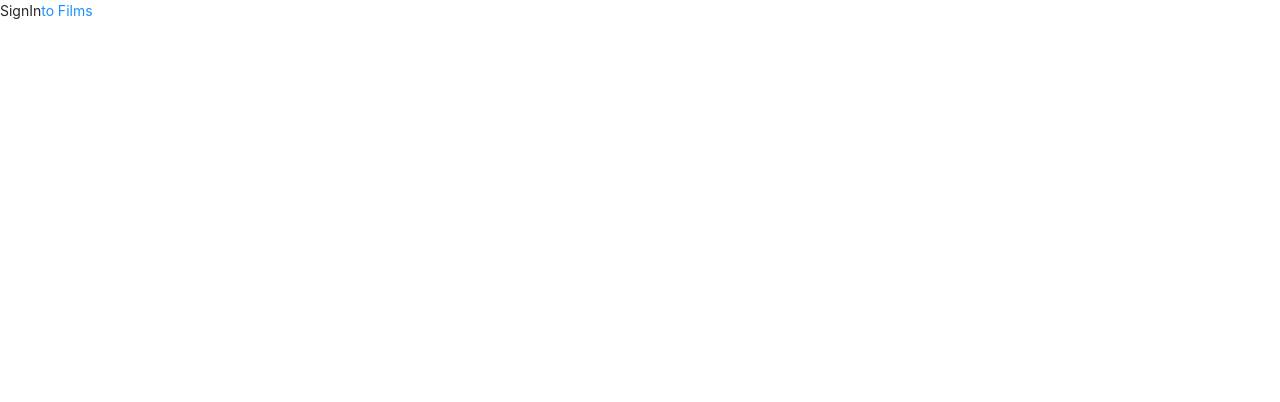
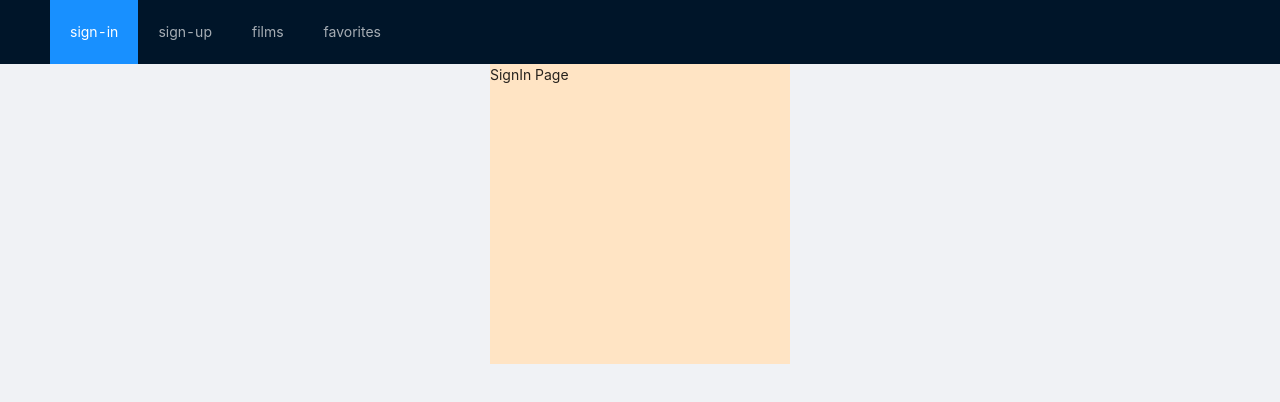
Before and after one commit to Affrit/Films, a React (Create React App) app: page / in a window 1280 px wide. Shown: the top 402 px of the page. Built offline with nearby package versions, Linux system fonts and the light colour scheme; the HTML template or start-up script is replaced by a standard one.

Commit message:
base layouts has been added

```diff
--- a/src/App.css
+++ b/src/App.css
@@ -1,3 +1,5 @@
+@import '~antd/dist/antd.css';
+
 .app {
-
+  min-height: 100vh;
 }
--- a/src/App.js
+++ b/src/App.js
@@ -4,7 +4,11 @@ import { Provider } from 'react-redux';
 import store from './store/store.js';
 import { BrowserRouter, Routes, Route } from "react-router-dom";
 import { PrivateRoute } from './HOC/PrivateRoute';
+import { Layout } from 'antd';
 
+import { HeaderApp } from './components/Layouts/Header/HeaderApp';
+import { ContentApp } from './components/Layouts/Content/ContentApp';
+import { SiderApp } from './components/Layouts/Sider/SiderApp';
 import { FilmsPage } from './components/FilmsPage/FilmsPage';
 import { CurrentFilmPage } from './components/CurrentFilmPage/CurrentFilmPage';
 import { SignUp } from './components/SignUpPage/SignUp';
@@ -14,6 +18,9 @@ function App() {
   return (
     <Provider store={store}>
       <BrowserRouter>
+        <Layout className='app'>
+          <HeaderApp />
+          <ContentApp>
             <Routes>
               <Route path="/" element={<SignIn />} />
               <Route path="/films" element={<FilmsPage />} />
@@ -27,6 +34,8 @@ function App() {
               } />
               <Route path="*" element={'404 page'} />
             </Routes>
+          </ContentApp>
+        </Layout>
       </BrowserRouter>
     </Provider>
   )
--- a/src/components/FilmsPage/FilmsPage.jsx
+++ b/src/components/FilmsPage/FilmsPage.jsx
@@ -1,15 +1,11 @@
+import './style.css'
 import React, { useEffect } from 'react';
 import { Link } from "react-router-dom";
 import { useDispatch, useSelector } from 'react-redux';
 import { getFilms } from '../../store/actions/actions';
 import { Pagination } from 'antd';
-import 'antd/dist/antd.css';
 import { setPageAC } from '../../store/actions/actions';
-
-import { Layout, Menu, Breadcrumb } from 'antd';
-import { UserOutlined, LaptopOutlined, NotificationOutlined } from '@ant-design/icons';
-const { SubMenu } = Menu;
-const { Header, Content, Sider } = Layout;
+import { SiderApp } from '../Layouts/Sider/SiderApp';
 
 const baseUrl = 'https://image.tmdb.org/t/p/w500'
 
@@ -29,9 +25,12 @@ export const FilmsPage = () => {
   const spawnImg = () => {
     if (!filmsData.results) return
     if (filmsData.results.length === 0) return <span>Films not Found</span>
+
     return filmsData.results.map(film => { ////////// film card will be return here
       return <Link key={film.id} to={`/films/${film.id}`}>
+        <div className='films__item'>
           <img src={baseUrl + film.poster_path} style={{ width: '200px' }} alt="#" />
+        </div>
       </Link>
     })
   }
@@ -42,20 +41,13 @@ export const FilmsPage = () => {
 
 
   return (
-    <div>
+    <>
+      <SiderApp />
+      <div className='films-page'>
         <div>
           FilmsPage
-        <div>
-          <Link to='/sign-in' >to sign-in</Link>
         </div>
-        <div>
-          <Link to='/sign-up' >to sign-up</Link>
-        </div>
-        <div>
-          <Link to='/favorites' >to favorites</Link>
-        </div>
-      </div>
-      <div>
+        <div className='films'>
           {isFetching ? <span>LOADING...</span> : spawnImg()}
         </div>
         <Pagination showQuickJumper showSizeChanger={false}
@@ -63,5 +55,6 @@ export const FilmsPage = () => {
           onChange={onChangePage}
         />
       </div>
+    </>
   )
 }
--- /dev/null
+++ b/src/components/FilmsPage/style.css
@@ -0,0 +1,19 @@
+.films-page {
+  display: flex;
+  justify-content: center;
+  align-items: center;
+  justify-content: center;
+  flex-direction: column;
+  padding: 10px;
+}
+
+.films {
+  display: flex;
+  flex-wrap: wrap;
+  justify-content: center;
+}
+
+.films__item {
+  width: 20%;
+  padding: 10px;
+}
--- /dev/null
+++ b/src/components/Layouts/Content/ContentApp.jsx
@@ -0,0 +1,16 @@
+import { Layout, Menu, Breadcrumb } from 'antd';
+import { UserOutlined, LaptopOutlined, NotificationOutlined } from '@ant-design/icons';
+import { Link } from 'react-router-dom';
+
+const { SubMenu } = Menu
+const { Header, Content, Sider } = Layout
+
+export const ContentApp = ({ children }) => {
+  return (
+      <Content className="site-layout" style={{ padding: '0 50px'}}>
+        <div className="site-layout-background" style={{ display: 'flex', justifyContent: 'center' }}>
+          {children}
+        </div>
+      </Content>
+  )
+}
--- /dev/null
+++ b/src/components/Layouts/Header/HeaderApp.jsx
@@ -0,0 +1,28 @@
+import { Layout, Menu, Breadcrumb } from 'antd';
+import { UserOutlined, LaptopOutlined, NotificationOutlined } from '@ant-design/icons';
+import { Link } from 'react-router-dom';
+
+const { SubMenu } = Menu
+const { Header, Content, Sider } = Layout
+
+export const HeaderApp = () => {
+  return (
+      <Header className="header">
+        <div className="logo" />
+        <Menu theme="dark" mode="horizontal" defaultSelectedKeys={['1']}>
+          <Menu.Item key="1">
+            <Link to='/sign-in' >sign-in</Link>
+          </Menu.Item>
+          <Menu.Item key="2">
+            <Link to='/sign-up' >sign-up</Link>
+          </Menu.Item>
+          <Menu.Item key="3">
+            <Link to='/films' >films</Link>
+          </Menu.Item>
+          <Menu.Item key="4">
+            <Link to='/favorites' >favorites</Link>
+          </Menu.Item>
+        </Menu>
+      </Header>
+  )
+}
--- /dev/null
+++ b/src/components/Layouts/Sider/SiderApp.jsx
@@ -0,0 +1,41 @@
+import { Layout, Menu, Breadcrumb } from 'antd';
+import { UserOutlined, LaptopOutlined, NotificationOutlined } from '@ant-design/icons';
+import { Link } from 'react-router-dom';
+
+const { SubMenu } = Menu
+const { Header, Content, Sider } = Layout
+
+export const SiderApp = () => {
+  return (
+    <Layout>
+      <Sider theme='dark' width={200} className="site-layout-background" collapsible breakpoint="lg">
+        <Menu
+          theme="dark"
+          mode="inline"
+          defaultSelectedKeys={['1']}
+          defaultOpenKeys={['sub1']}
+          style={{ height: '100%', borderRight: 0 }}
+        >
+          <SubMenu key="sub1" icon={<UserOutlined />} title="subnav 1">
+            <Menu.Item key="1">option1</Menu.Item>
+            <Menu.Item key="2">option2</Menu.Item>
+            <Menu.Item key="3">option3</Menu.Item>
+            <Menu.Item key="4">option4</Menu.Item>
+          </SubMenu>
+          <SubMenu key="sub2" icon={<LaptopOutlined />} title="subnav 2">
+            <Menu.Item key="5">option5</Menu.Item>
+            <Menu.Item key="6">option6</Menu.Item>
+            <Menu.Item key="7">option7</Menu.Item>
+            <Menu.Item key="8">option8</Menu.Item>
+          </SubMenu>
+          <SubMenu key="sub3" icon={<NotificationOutlined />} title="subnav 3">
+            <Menu.Item key="9">option9</Menu.Item>
+            <Menu.Item key="10">option10</Menu.Item>
+            <Menu.Item key="11">option11</Menu.Item>
+            <Menu.Item key="12">option12</Menu.Item>
+          </SubMenu>
+        </Menu>
+      </Sider>
+    </Layout>
+  )
+}
--- a/src/components/SignInPage/SignIn.jsx
+++ b/src/components/SignInPage/SignIn.jsx
@@ -1,12 +1,12 @@
 import React from 'react';
 import { useSelector } from 'react-redux';
 import { Link } from 'react-router-dom';
+import './style.css'
 
 export const SignIn = () => {
   return (
-    <div>
-      SignIn
-      <Link to='/films'>to Films</Link>
+    <div className='signIn'>
+      SignIn Page
     </div>
   )
 }
--- /dev/null
+++ b/src/components/SignInPage/style.css
@@ -0,0 +1,5 @@
+.signIn {
+  width: 300px;
+  height: 300px;
+  background-color: bisque;
+}
--- a/src/components/SignUpPage/SignUp.jsx
+++ b/src/components/SignUpPage/SignUp.jsx
@@ -4,7 +4,7 @@ import { useSelector } from 'react-redux';
 export const SignUp = () => {
   return (
     <div>
-      SignUp
+      SignUp Page
     </div>
   )
 }
```
Lines whose indentation alone changed are shown as unchanged.
